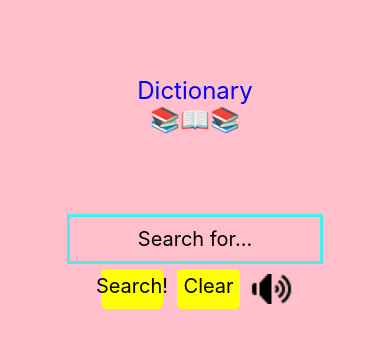
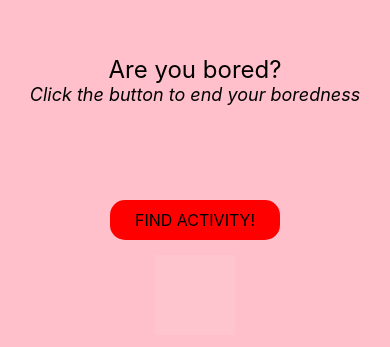
Before and after one commit to Technigo/project-react-native-app, a React Native app: screen / in a window 390 px wide. Shown: the part 227-574 px from the top of the page. Built offline with nearby package versions, Linux system fonts and the light colour scheme.

Commit message:
added API and component to fetch random activities

```diff
--- a/App.js
+++ b/App.js
@@ -1,30 +1,25 @@
 import React from 'react';
 import {StyleSheet, View, Text} from 'react-native'
 
-import InputField from './components/InputField'
-import Buttons from './components/Buttons'
+import Header from './components/Header';
+import ActivityApi from './components/ActivityApi';
 
 
 const styles = StyleSheet.create({
 	container: {
 		flex: 1,
 		backgroundColor: 'pink',
+		flexDirection: 'column',
 		justifyContent: 'center',
 		alignItems: 'center'
 	},
-	title: {
-		fontSize: 24,
-		color: 'blue'
-	}
 })
 
 const App = () => {
 	return (
 		<View style={styles.container}>
-			<Text style={styles.title}>Dictionary</Text>
-			<Text style={styles.title}>📚📖📚</Text>
-			<InputField/>
-			<Buttons/>
+			<Header/>
+			<ActivityApi/>
 		</View>
 	);
 };
--- /dev/null
+++ b/components/ActivityApi.js
@@ -0,0 +1,65 @@
+import React, {useState, useEffect} from 'react'
+import { StyleSheet, View, Text, TouchableOpacity } from 'react-native'
+
+
+
+const styles = StyleSheet.create({
+    container: {
+        justifyContent: 'center',
+        alignItems: 'center',
+        width: '70%'
+    },
+    button: {
+        backgroundColor: 'red',
+        width: 170,
+        padding: 5,
+        borderRadius: 15,
+        margin: 15
+    },
+    buttonText: {
+        fontSize: 16,
+        alignSelf: 'center',
+        padding: 5,
+        textTransform: 'uppercase',
+    },
+    activityContainer: {
+        backgroundColor: 'rgba(243, 236, 236, 0.1)',
+        padding: 40,
+    },
+    activityText: {
+        color: 'black',
+        fontSize: 18,
+        fontWeight: '700',
+        textAlign: 'center'
+    }
+
+})
+
+const ActivityApi = () => {
+    const [activity, setActivity] = useState({})
+
+    const generateActivity = () => {
+        fetch('http://www.boredapi.com/api/activity')
+        .then(response => response.json())
+        .then((data) => setActivity(data))
+    }
+
+
+    return (
+        <View style={styles.container}>
+                <TouchableOpacity
+                style={styles.button}
+                onPress={generateActivity}>
+                <Text style={styles.buttonText}>Find activity!</Text>
+            </TouchableOpacity>
+            <View style={styles.activityContainer}>
+            <Text style={styles.activityText}>{activity.activity}</Text>
+            </View>
+        </View>
+
+
+    )
+}
+
+
+export default ActivityApi
--- a/components/Buttons.js
+++ /dev/null
@@ -1,53 +0,0 @@
-import React from 'react'
-import {
-    StyleSheet,
-    View,
-    Text,
-    Image,
-    TouchableOpacity
-} from 'react-native'
-
-const styles = StyleSheet.create({
-    container: {
-        flexDirection: 'row',
-        justifyContent: 'space-evenly',
-        alignItems: 'center'
-
-    },
-    button: {
-        backgroundColor: 'yellow',
-        width: '30%',
-        height: 40,
-        borderRadius: 5,
-        margin: 5
-    },
-    buttonText: {
-        fontSize: 20,
-        alignSelf: 'center',
-        padding: 5
-    },
-    speakerButton: {
-        width: 45,
-        height: 30
-    }
-})
-
-const Buttons = () => {
-    return(
-        <View style={styles.container}>
-            <TouchableOpacity style={styles.button}>
-                <Text style={styles.buttonText}>Search!</Text>
-            </TouchableOpacity>
-            <TouchableOpacity style={styles.button}>
-                <Text style={styles.buttonText}>Clear</Text>
-            </TouchableOpacity>
-            <TouchableOpacity>
-                <Image
-                style={styles.speakerButton}
-                source={require('../assets/speaker-icon.png')}/>
-            </TouchableOpacity>
-        </View>
-    )
-}
-
-export default Buttons
--- /dev/null
+++ b/components/Header.js
@@ -0,0 +1,30 @@
+import React from 'react'
+import {StyleSheet, View, Text} from 'react-native'
+
+const styles = StyleSheet.create({
+    container: {
+        alignItems: 'center',
+        marginBottom: 80
+	},
+	title: {
+		fontSize: 24,
+		color: 'black',
+	},
+    subtitle: {
+        fontSize: 18,
+        fontStyle: 'italic',
+        color: 'black'
+    }
+})
+
+
+const Header = () => {
+    return(
+        <View style={styles.container}>
+            <Text style={styles.title}>Are you bored?</Text>
+            <Text style={styles.subtitle}>Click the button to end your boredness</Text>
+        </View>
+    )
+}
+
+export default Header
--- a/components/InputField.js
+++ /dev/null
@@ -1,42 +0,0 @@
-import React, {useState} from 'react'
-import { StyleSheet, View, TextInput, Text } from 'react-native'
-
-const styles = StyleSheet.create({
-    inputContainer: {
-        justifyContent: 'center',
-        alignItems: 'center'
-    },
-    inputText: {
-        fontSize: 20,
-        textAlign: 'center',
-        width: '80%',
-        height: 50,
-        borderWidth: 3,
-        borderColor: 'rgba(80,235,236,1)',
-        marginTop: 80,
-    }
-})
-
-const InputField = () => {
-    const [word, setWord] = useState('')
-
-    //This function will store the searched word in the 'word'
-    //And its called for in the onChangeText
-    const searchedWord = (inputWord) => (
-        setWord(inputWord)
-    )
-    return (
-        <View style={styles.inputContainer}>
-            <TextInput style={styles.inputText}
-              value={word}
-              placeholder='Search for...'
-              onChangeText={searchedWord}
-              >
-            </TextInput>
-            <Text>{word}</Text>
-        </View>
-
-    )
-}
-
-export default InputField
```
